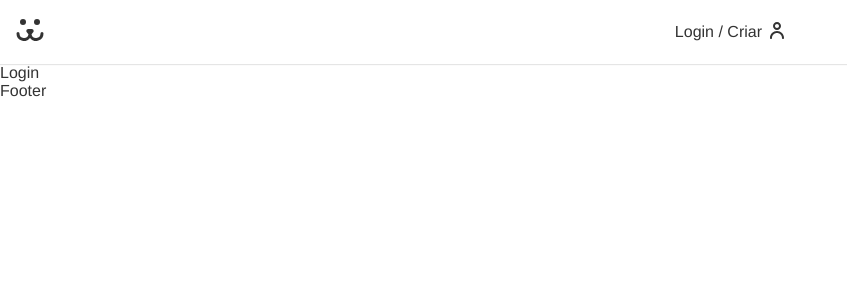
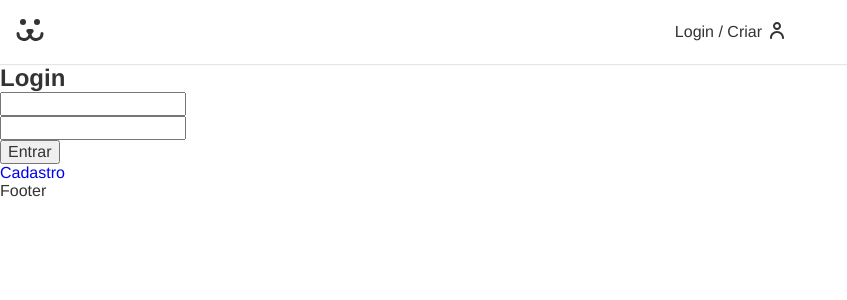
Before and after one commit to Elysium-Santana/Dogs-RD, a React (Create React App) app: page /Login in a window 1280 px wide. Shown: the top 300 px of the page, without its empty margins (0-847 px from the left). Built offline with nearby package versions, Linux system fonts and the light colour scheme.

Commit message:
adicionando primeiros  hooks,  inputs de usuario e senha

```diff
--- a/src/App.js
+++ b/src/App.js
@@ -12,7 +12,7 @@
         <Header />
         <Routes>
           <Route path="/" element={<Home />} />
-          <Route path="/Login" element={<Login />} />
+          <Route path="/Login/*" element={<Login />} />
         </Routes>
         <Footer />
       </BrowserRouter>
--- a/src/Componentes/Login/Login.js
+++ b/src/Componentes/Login/Login.js
@@ -1,7 +1,20 @@
 import React from 'react';
-
+import { Route, Routes } from 'react-router-dom';
+import LoginForm from './LoginForm';
+import LoginCreate from './LoginCreate';
+import LoginPasswordLost from './LoginPasswordLost';
+import LoginPasswordReset from './LoginPasswordReset';
 const Login = () => {
-  return <div>Login</div>;
+  return (
+    <div>
+      <Routes>
+        <Route path="/" element={<LoginForm />} />
+        <Route path="criar" element={<LoginCreate />} />
+        <Route path="perdeu" element={<LoginPasswordLost />} />
+        <Route path="reset" element={<LoginPasswordReset />} />
+      </Routes>
+    </div>
+  );
 };
 
 export default Login;
--- /dev/null
+++ b/src/Componentes/Login/LoginCreate.js
@@ -0,0 +1,7 @@
+import React from 'react';
+
+const LoginCreate = () => {
+  return <div>LoginCreate</div>;
+};
+
+export default LoginCreate;
--- /dev/null
+++ b/src/Componentes/Login/LoginForm.js
@@ -0,0 +1,43 @@
+import React from 'react';
+import { Link } from 'react-router-dom';
+
+const LoginForm = () => {
+  const [username, setUserName] = React.useState('');
+  const [password, setPassword] = React.useState('');
+  function handlesubmit(event) {
+    event.preventDefault();
+    fetch('https://dogsapi.origamid.dev/json/jwt-auth/v1/token', {
+      method: 'POST',
+      headers: {
+        'Content-Type': 'application/json',
+      },
+      body: JSON.stringify({ username, password }),
+    })
+      .then((r) => {
+        console.log(r);
+        return r.json();
+      })
+      .then((json) => console.log(json));
+  }
+  return (
+    <section>
+      <h1>Login</h1>
+      <form action="" onSubmit={handlesubmit}>
+        <input
+          type="text"
+          value={username}
+          onChange={({ target }) => setUserName(target.value)}
+        />
+        <input
+          type="password"
+          value={password}
+          onChange={({ target }) => setPassword(target.value)}
+        />
+        <button>Entrar</button>
+      </form>
+      <Link to="/login/criar">Cadastro</Link>
+    </section>
+  );
+};
+
+export default LoginForm;
--- /dev/null
+++ b/src/Componentes/Login/LoginPasswordLost.js
@@ -0,0 +1,7 @@
+import React from 'react';
+
+const LoginPasswordLost = () => {
+  return <div>LoginPasswordLost</div>;
+};
+
+export default LoginPasswordLost;
--- /dev/null
+++ b/src/Componentes/Login/LoginPasswordReset.js
@@ -0,0 +1,7 @@
+import React from 'react';
+
+const LoginPasswordReset = () => {
+  return <div>LoginPasswordReset</div>;
+};
+
+export default LoginPasswordReset;
--- a/src/index.js
+++ b/src/index.js
@@ -1,10 +1,13 @@
-import React from 'react';
-import ReactDOM from 'react-dom';
+import { StrictMode } from 'react';
+import { createRoot } from 'react-dom/client';
+
 import App from './App';
 
-ReactDOM.render(
-  <React.StrictMode>
+const rootElement = document.getElementById('root');
+const root = createRoot(rootElement);
+
+root.render(
+  <StrictMode>
     <App />
-  </React.StrictMode>,
-  document.getElementById('root'),
+  </StrictMode>,
 );
```
